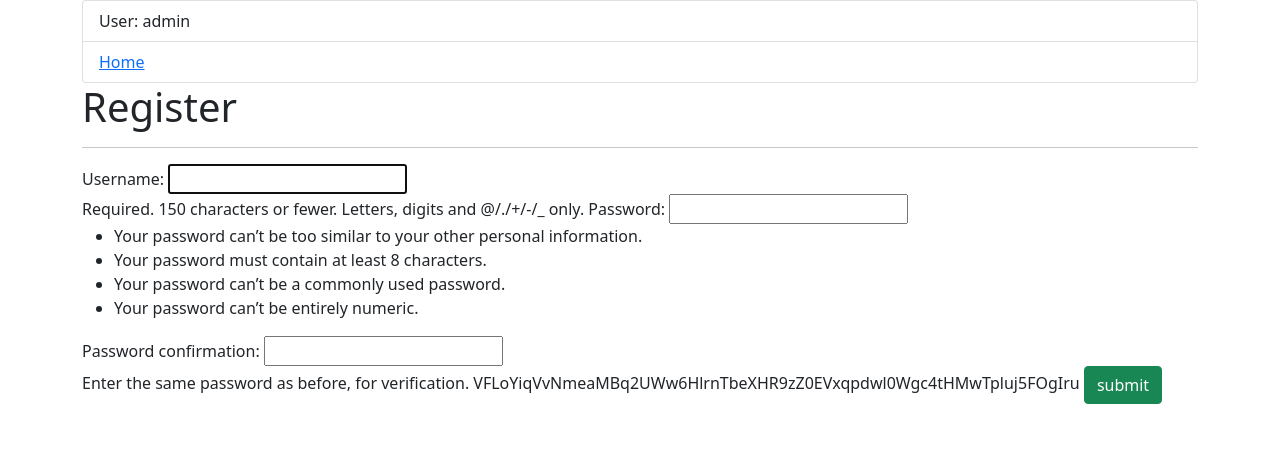
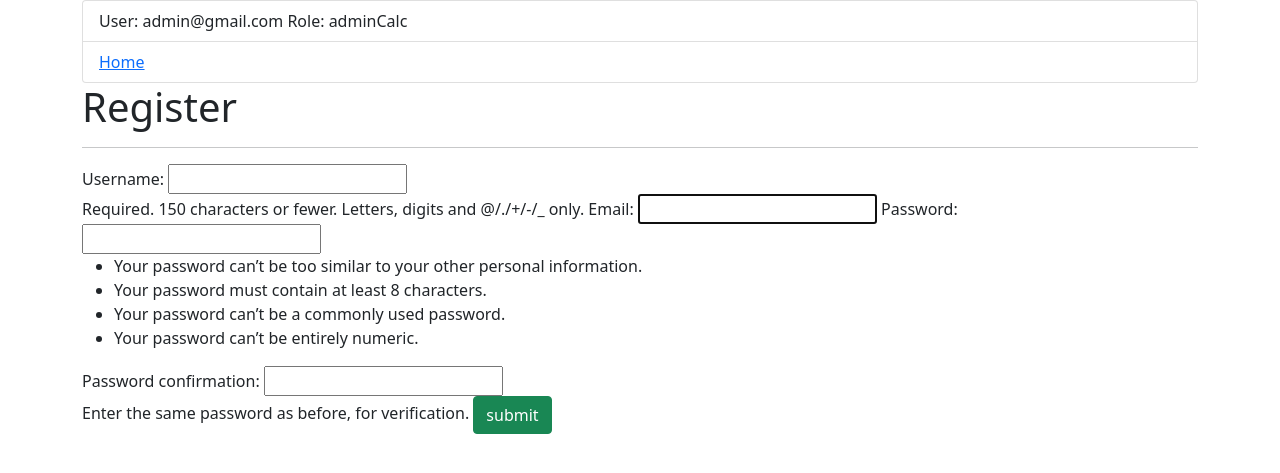
Before and after one commit to Dianoil/--_-, a Django app: template testSites/project/templates/registration/register.html in a window 1280 px wide. Shown: the top 473 px of the page. Run offline with Django 4.2, Linux system fonts and the light colour scheme; the template is opened without the code that fills it: values that come from a table or form of the project are taken from there, others are empty; a user stored in the database is signed in; tables that the repository leaves empty hold one stand-in row (values such as "Sample post").

Commit message:
роли сделала

```diff
--- a/testSites/project/project/settings.py
+++ b/testSites/project/project/settings.py
@@ -30,6 +30,7 @@ ALLOWED_HOSTS = []
 AUTH_USER_MODEL = 'users.User'
 LOGIN_REDIRECT_URL = '/'
 LOGOUT_REDIRECT_URL = '/'
+EMAIL_BACKEND = 'django.core.mail.backends.console.EmailBackend'
 
 # Application definition
 
@@ -58,7 +59,7 @@ ROOT_URLCONF = 'project.urls'
 TEMPLATES = [
     {
         'BACKEND': 'django.template.backends.django.DjangoTemplates',
-        'DIRS': [BASE_DIR, 'templates/'],
+        'DIRS': [BASE_DIR, 'users/../templates/'],
         'APP_DIRS': True,
         'OPTIONS': {
             'context_processors': [
@@ -118,6 +119,7 @@ USE_TZ = True
 STATIC_URL = '/static/'
 STATICFILES_DIRS = [(os.path.join(BASE_DIR, 'static'))]
 
+
 # Default primary key field type
 # https://docs.djangoproject.com/en/4.0/ref/settings/#default-auto-field
 
--- a/testSites/project/templates/base.html
+++ b/testSites/project/templates/base.html
@@ -9,6 +9,7 @@
 <ul class="list-group">
     <li class="list-group-item">
         User: {{ user }}
+        Role: {{ user.role }}
     </li>
     <li class="list-group-item">
         <a href="{% url 'home' %}">Home</a>
--- a/testSites/project/templates/registration/register.html
+++ b/testSites/project/templates/registration/register.html
@@ -5,7 +5,7 @@
     <hr>
     <form action="{% url 'register'  %}" method="post">
         {{ form }}
-        {{ csrf_token }}
+        {% csrf_token %}
     <button type="submit" class="btn btn-success">submit</button>
     </form>
 {% endblock %}
--- a/testSites/project/users/forms.py
+++ b/testSites/project/users/forms.py
@@ -1,8 +1,17 @@
 from django.contrib.auth import get_user_model
 from django.contrib.auth.forms import UserCreationForm
+from django import forms
+from django.utils.translation import gettext_lazy as _
 
 User = get_user_model()
 
+
 class UserCreationForm(UserCreationForm):
+    email = forms.EmailField(
+        label=_("Email"),
+        max_length=254,
+        widget=forms.EmailInput(attrs={'autocomplete': 'email'})
+    )
     class Meta(UserCreationForm.Meta):
         model = User
+        fields = ("username", "email")
--- a/testSites/project/users/models.py
+++ b/testSites/project/users/models.py
@@ -1,5 +1,18 @@
 from django.contrib.auth.models import AbstractUser
+from django.db import models
+from django.utils.translation import gettext_lazy as _
+
+
+class Role(models.TextChoices):
+    User = 'userDouble', 'ЮзерДабл',
+    Administr = 'adminCalc', 'Администратор'
 
 
 class User(AbstractUser):
-    pass
+    role = models.CharField(max_length=15, choices=Role.choices,
+                            default=Role.User
+                            )
+    email = models.EmailField(_('email address'),
+                              unique=True, )
+    USERNAME_FIELD = 'email'
+    REQUIRED_FIELDS = ['username']
```
Also changed, not shown: testSites/project/templates/home.html (+16 -3 lines), testSites/project/db.sqlite3.
